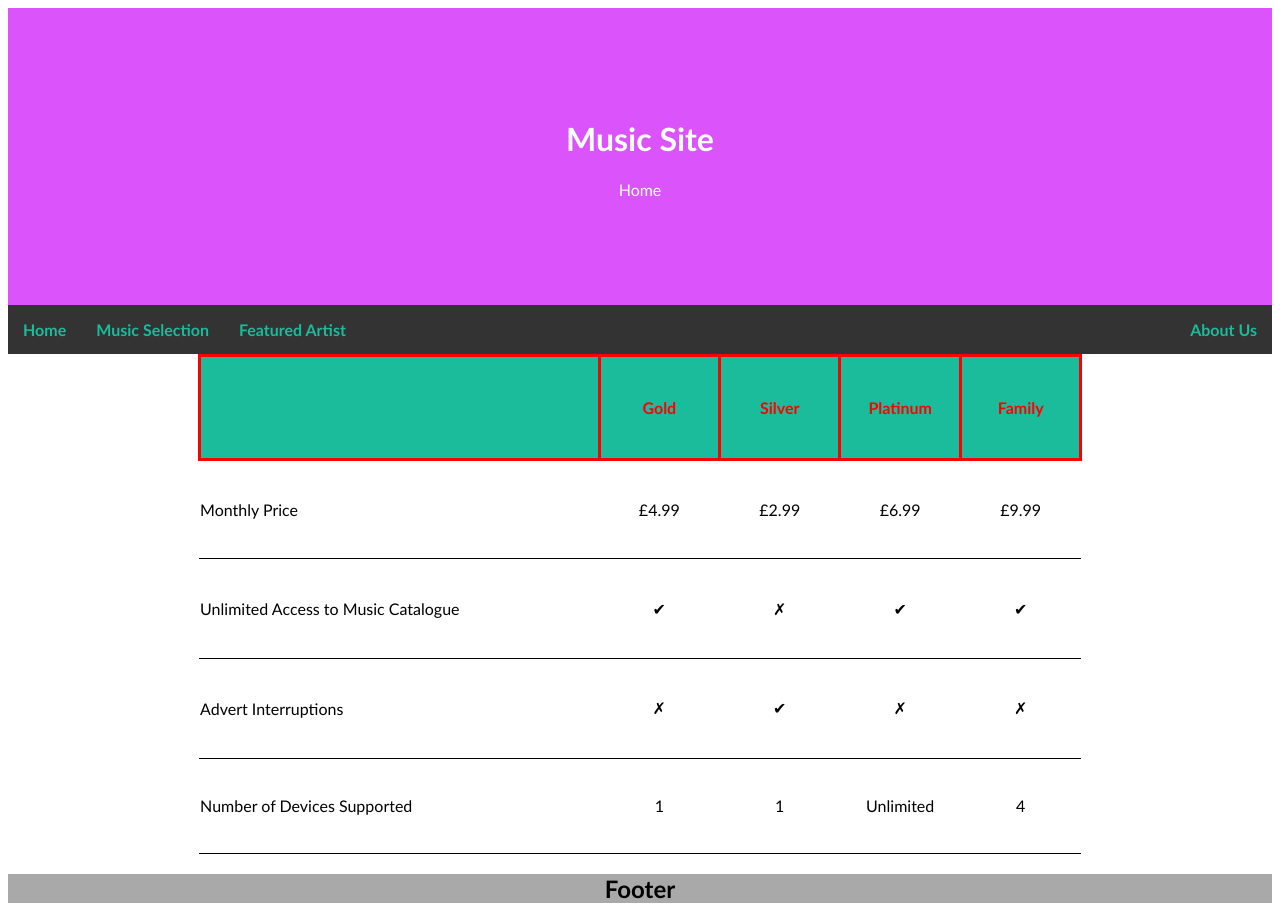
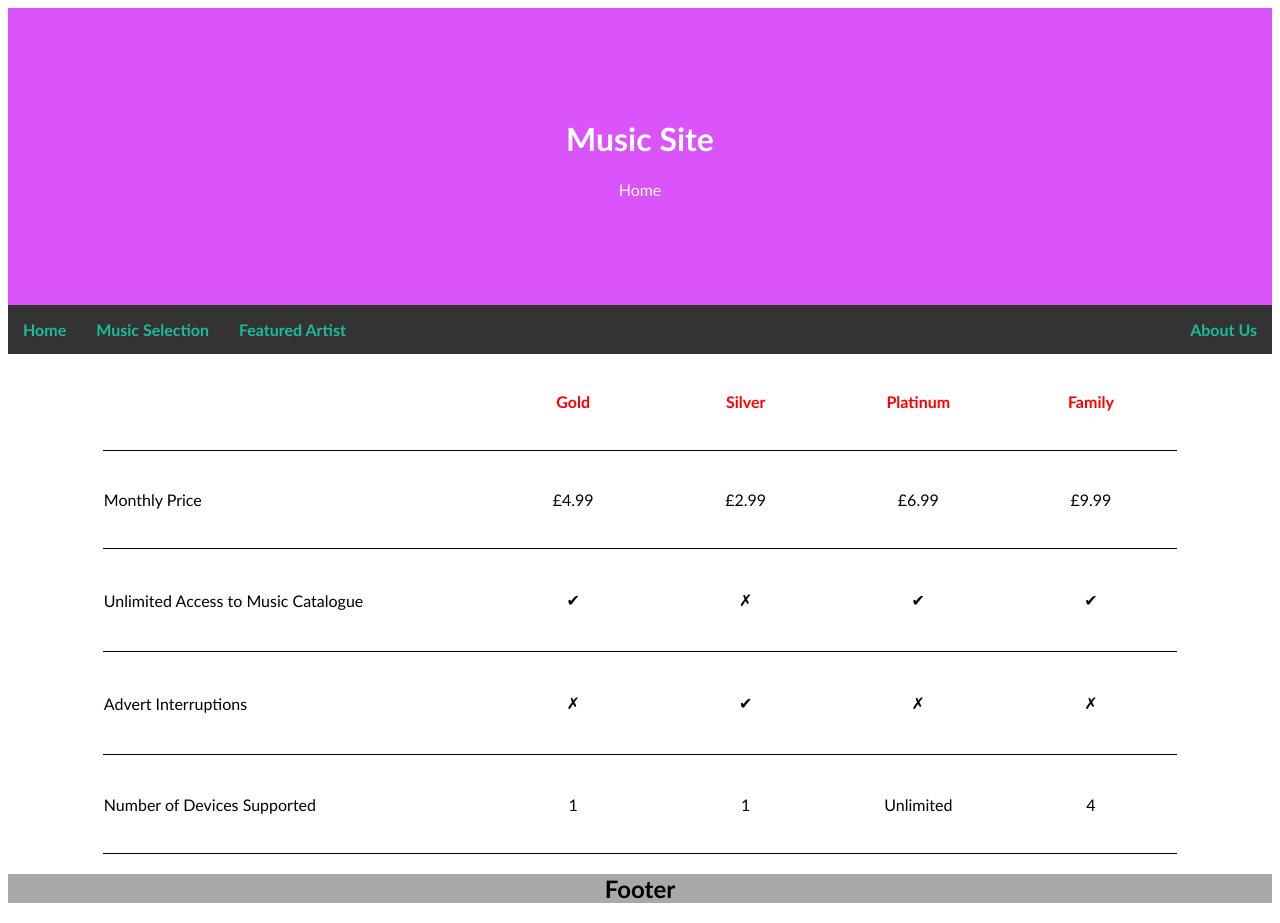
Before and after one commit to LargeDoot/Interactive-Apps-Assignment-1, a PHP site: page /home.html in a window 1280 px wide. Run offline with PHP 8.4, Linux system fonts and the light colour scheme.

Commit message:
Fix table collapse
Fix the table collapsing on itself when on a narrow display.

```diff
--- a/stylesheet.css
+++ b/stylesheet.css
@@ -111,11 +111,11 @@
 
 .package-table {
 
-    width: 70%;
+    width: 85%;
     height: 500px;
 
     border-collapse: collapse;
-    table-layout: fixed;
+    /* table-layout: fixed; */
 
     margin-left: auto;
     margin-right: auto;
@@ -129,6 +129,15 @@ tr.table-row  {
 
 }
 
+.package-table th {
+
+    min-width: 10vw;
+    color: red;
+
+}
+
+
+
 .left-align {
 
     text-align: left;
@@ -136,10 +145,11 @@ tr.table-row  {
 }
 
 .wide {
-    width: 400px;
+    width: 30vw;
  }
 
- th {
+
+ /* th {
 
     color:red;
     border-style: solid;
@@ -149,4 +159,4 @@ tr.table-row  {
     margin-left: 10px;
     margin-right: 10px;
     https://stackoverflow.com/questions/34478694/how-to-set-table-border-less-then-cell-height
- }
+ } */
```
